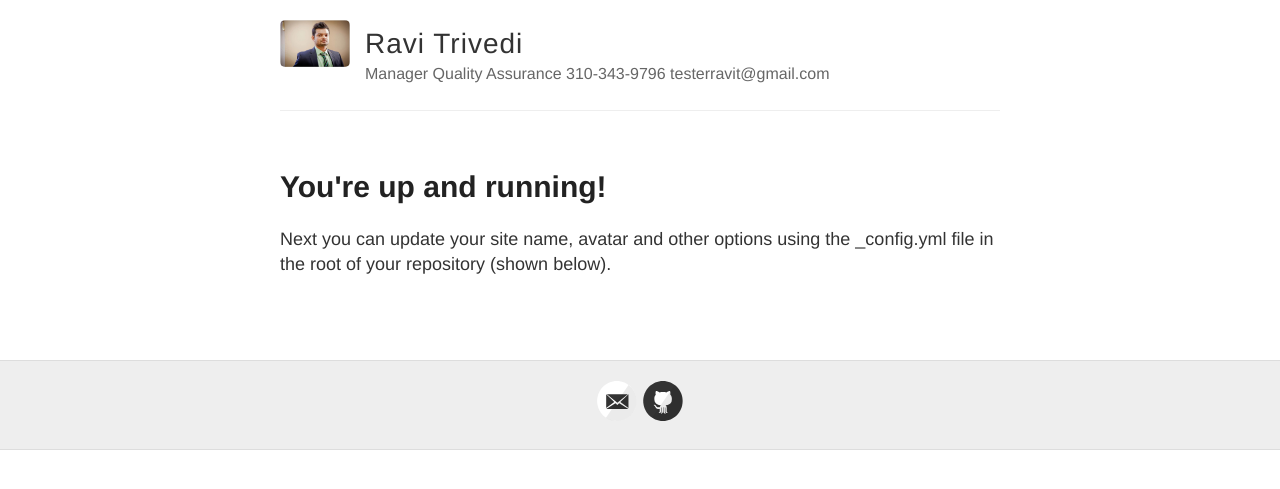
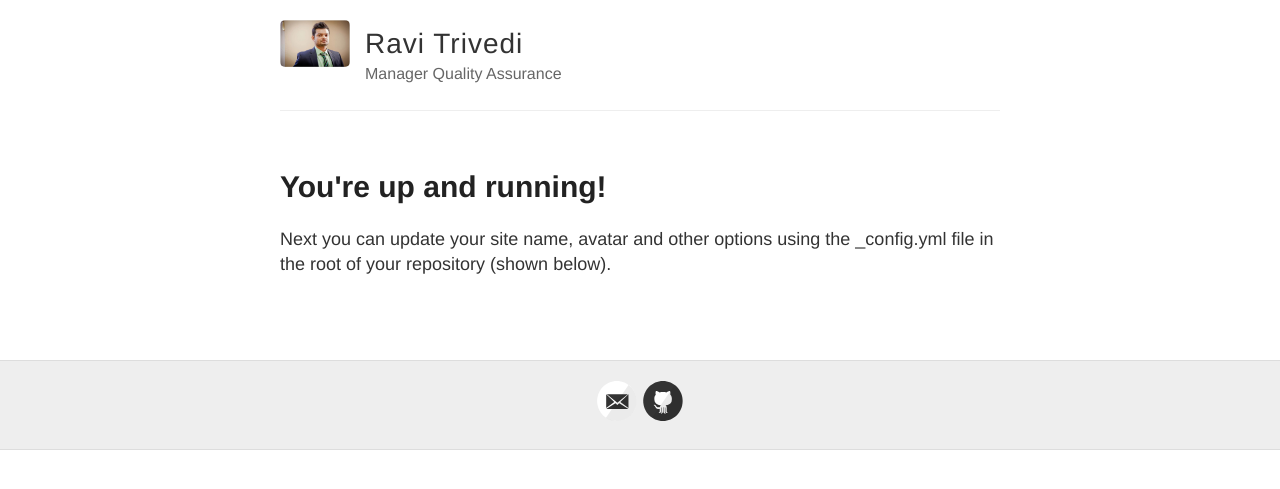
Before and after one commit to TesterRavi/TesterRavi.github.io, a Jekyll site: the page built from index.html, in a window 1280 px wide. Shown: the top 489 px of the page. Built offline with Jekyll 4.4.1, drawn with Linux system fonts in a browser that asks for light colours; Markdown is read by kramdown in place of the engine named in the settings.

Commit message:
updated _config

```diff
--- a/_config.yml
+++ b/_config.yml
@@ -6,10 +6,8 @@
 name: Ravi Trivedi
 
 # Short bio or description (displayed in the header)
-description: |-
-              Manager Quality Assurance
-              310-343-9796
-              testerravit@gmail.com
+description: Manager Quality Assurance
+
 
 # URL of your avatar or profile pic (you could use your GitHub profile pic)
 avatar: https://raw.githubusercontent.com/TesterRavi/TesterRavi.github.io/master/images/jekyll-logo.png
@@ -20,6 +18,7 @@ avatar: https://raw.githubusercontent.com/TesterRavi/TesterRavi.github.io/master
 
 # Includes an icon in the footer for each username you enter
 footer-links:
+  phone: 310-343-9796
   dribbble:
   email: testerravit@gmail.com
   facebook:
```
